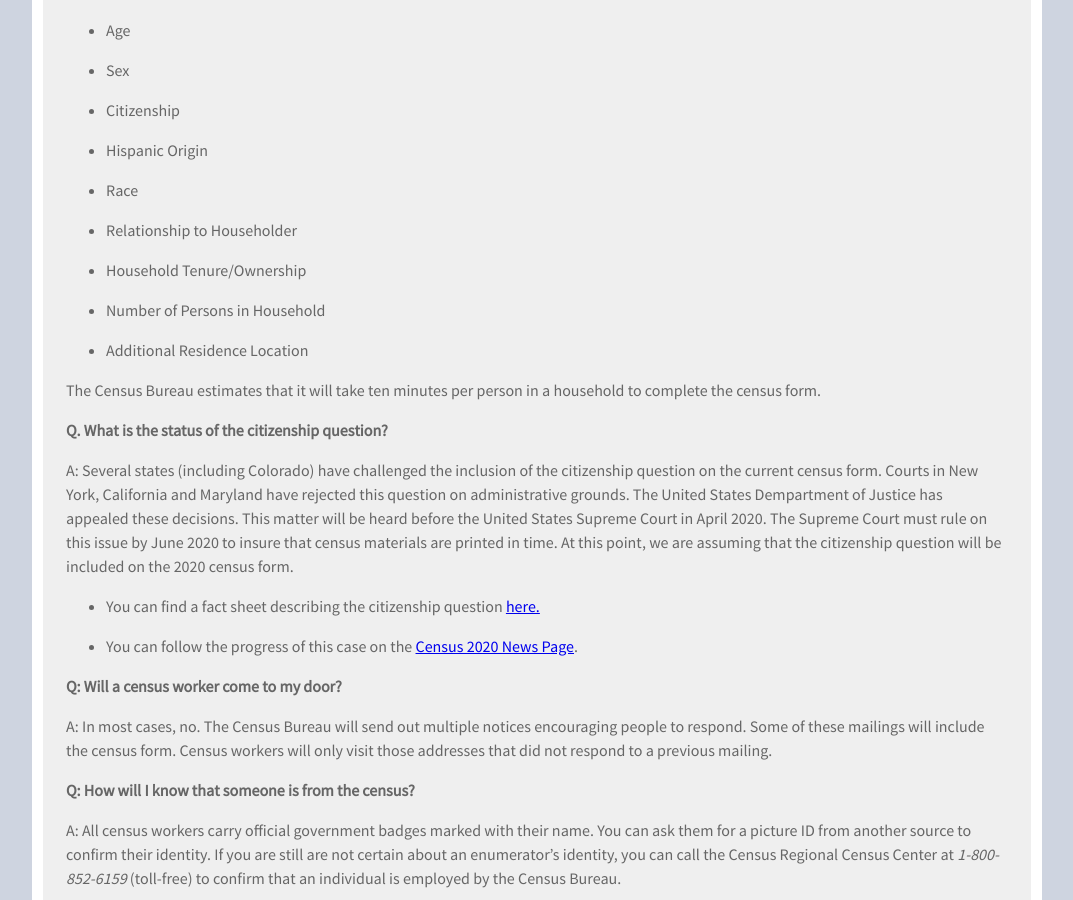
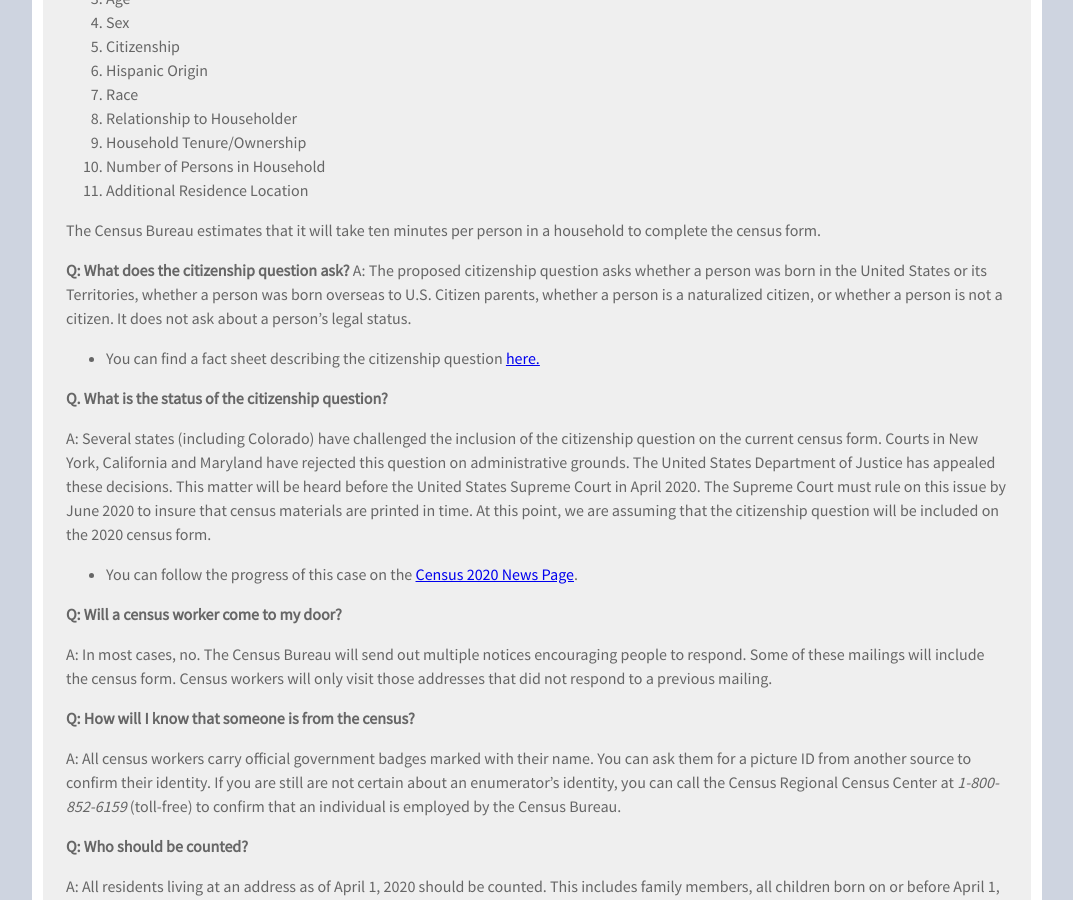
Before and after one commit to TBleess/Website_New, a Jekyll site: the page built from pages/5_CensusACS/2020-faq.md, in a window 1280 px wide and 900 px high, scrolled down 1042 px. Shown: the whole window, without its empty margins (103-1176 px from the left). Built offline with Jekyll 4.4.1, drawn with Linux system fonts in a browser that asks for light colours; some of the changed text lies outside the part shown.

Commit message:
Update 2020-faq.md

```diff
--- a/pages/5_CensusACS/2020-faq.md
+++ b/pages/5_CensusACS/2020-faq.md
@@ -26,35 +26,28 @@ A: In 2020 you can respond to the census on-line (using a computer or a smart ph
 
 A: The census form asks 11 questions about each person in a household:
 
-- Name
-
-- Phone Number
-
-- Age
-
-- Sex
-
-- Citizenship
-
-- Hispanic Origin
-
-- Race
-
-- Relationship to Householder
-
-- Household Tenure/Ownership
-
-- Number of Persons in Household
-
-- Additional Residence Location
+1. Name
+2. Phone Number
+3. Age
+4. Sex
+5. Citizenship
+6. Hispanic Origin
+7. Race
+8. Relationship to Householder
+9. Household Tenure/Ownership
+10. Number of Persons in Household
+11. Additional Residence Location
 
 The Census Bureau estimates that it will take ten minutes per person in a household to complete the census form.
 
+**Q: What does the citizenship question ask?**
+A: The proposed citizenship question asks whether a person was born in the United States or its Territories, whether a person was born overseas to U.S. Citizen parents,  whether a person is a naturalized citizen, or whether a person is not a citizen.  It does not ask about a person's legal status.
+
+- You can find a fact sheet describing the citizenship question [here.](https://demography.dola.colorado.gov/census-acs/2020-factsheets/)
+
 **Q. What is the status of the citizenship question?**
 
-A:  Several states (including Colorado) have challenged the inclusion of the citizenship question on the current census form.  Courts in New York, California and Maryland have rejected this question on administrative grounds.  The United States Dempartment of Justice has appealed these decisions. This matter will be heard before the United States Supreme Court in April 2020.  The Supreme Court must rule on this issue by June 2020 to insure that census materials are printed in time. At this point, we are assuming that the citizenship question will be included on the 2020 census form.
-
-- You can find a fact sheet describing the citizenship question [here.](https://demography.dola.colorado.gov/census-acs/2020-factsheets/)
+A:  Several states (including Colorado) have challenged the inclusion of the citizenship question on the current census form.  Courts in New York, California and Maryland have rejected this question on administrative grounds.  The United States Department of Justice has appealed these decisions. This matter will be heard before the United States Supreme Court in April 2020.  The Supreme Court must rule on this issue by June 2020 to insure that census materials are printed in time. At this point, we are assuming that the citizenship question will be included on the 2020 census form.
 
 - You can follow the progress of this case on the [Census 2020 News Page](https://demography.dola.colorado.gov/census-acs/2020-news/).
 
```
Also changed, not shown: other parts of pages/5_CensusACS/2020-faq.md (+1 -1 lines).
